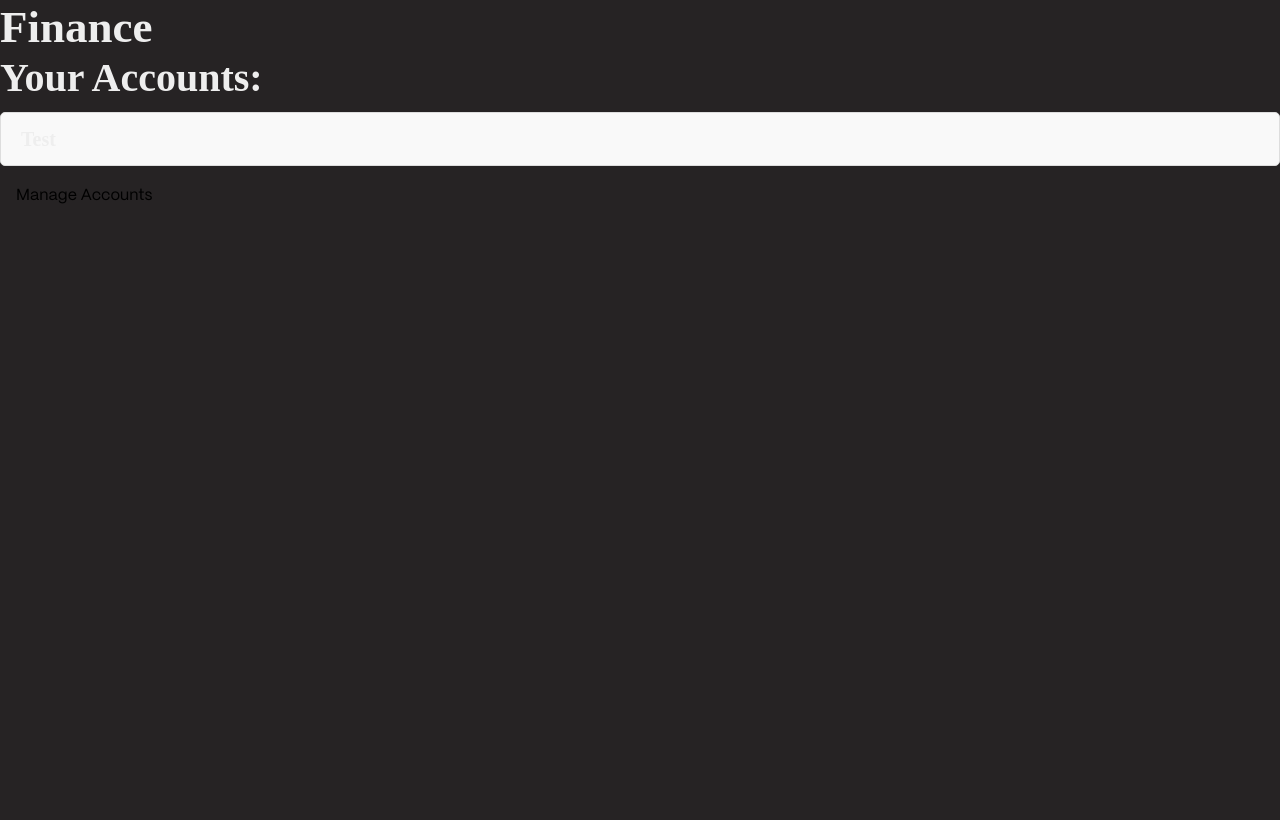
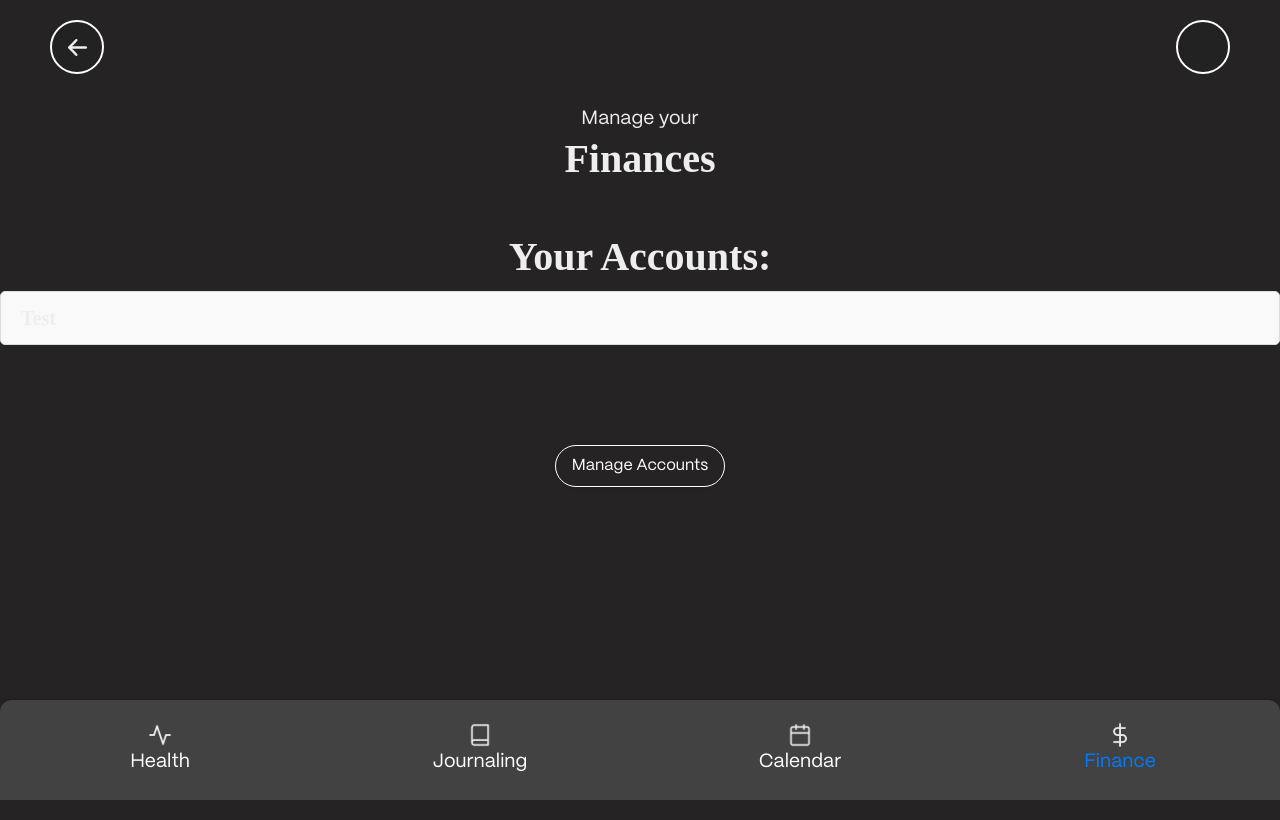
Before and after one commit to MisterAmig0/MONK, a Flask app: page /finance in a window 1280 px wide. Before the commit the page ends 204 px from the top, so only its background shows below. Run offline with Flask 3, Linux system fonts and the light colour scheme; a user stored in the database is signed in; some web fonts are replaced.

Commit message:
Design finance

```diff
--- a/static/css/finance.css
+++ b/static/css/finance.css
@@ -1,8 +1,22 @@
+.finance-container {
+    text-align: center;
+}
+.date-header {
+    margin-bottom: 50px;
+}
+.card-container {
+    margin-bottom: 100px;
+}
+.addAccountButton {
+    border-radius: 46px;
+    border: 1px solid white;
+    color: white;
+    box-shadow: 0px 0px 4px 0px rgba(0, 0, 0, 0.10);
+}
+
 .modal.active {
     display: flex;
 }
-
-
 
 .modal-header {
     display: flex;
--- a/templates/finance.html
+++ b/templates/finance.html
@@ -8,9 +8,25 @@
     <title>Finance</title>
 </head>
 <body>
-    <div class="container">
-        <h1>Finance</h1>
-        <div>
+    <div class="navigaton-header">
+        <div class="user-icon">
+            <a href="#">
+                <div class="icon back-button"></div>
+            </a>
+
+            <a href="#">
+                <div class="icon"></div>
+            </a>
+        </div>
+    </div>
+
+
+    <div class="finance-container">
+        <div class="date-header">
+            <p>Manage your</p>
+            <h2>Finances</h2>
+        </div>
+        <div class="card-container">
             <h2>Your Accounts:</h2>
             {% if accounts %}
                 {% for account in accounts %}
@@ -24,7 +40,7 @@
         </div>
 
         <!-- Button to open modal -->
-        <button class="btn btn-primary" id="openModalBtn">Manage Accounts</button>
+        <button class="addAccountButton" id="openModalBtn">Manage Accounts</button>
 
         <!-- Modal -->
         <div class="modal" id="manageAccountsModal">
@@ -61,6 +77,7 @@
             </div>
         </div>
     </div>
+    {% include 'footer.html' %}
 
     <script src="/static/js/modals/manageAccount.js"></script>
 </body>
--- a/templates/footer.html
+++ b/templates/footer.html
@@ -28,12 +28,14 @@
 <style>
 
   .bottom-navbar {
+    border-top-left-radius: 12px;
+    border-top-right-radius: 12px;
     position: fixed;
     bottom: 0;
     left: 0;
     right: 0;
     height: 100px;
-    background-color: #5e4b52;
+    background-color: #424242;
     box-shadow: 0 -2px 5px rgba(0, 0, 0, 0.1);
     display: flex;
     justify-content: space-around;
```
